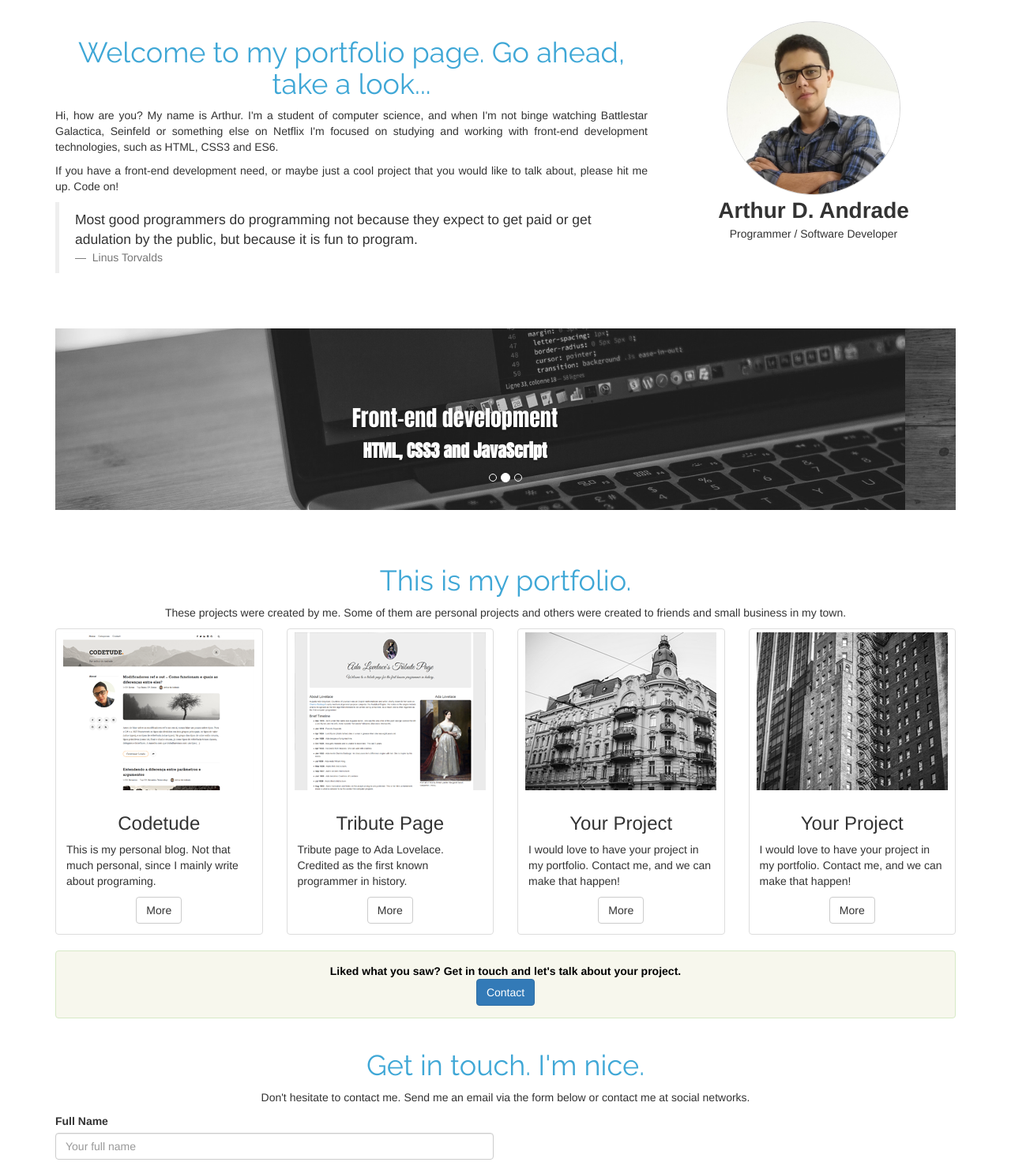
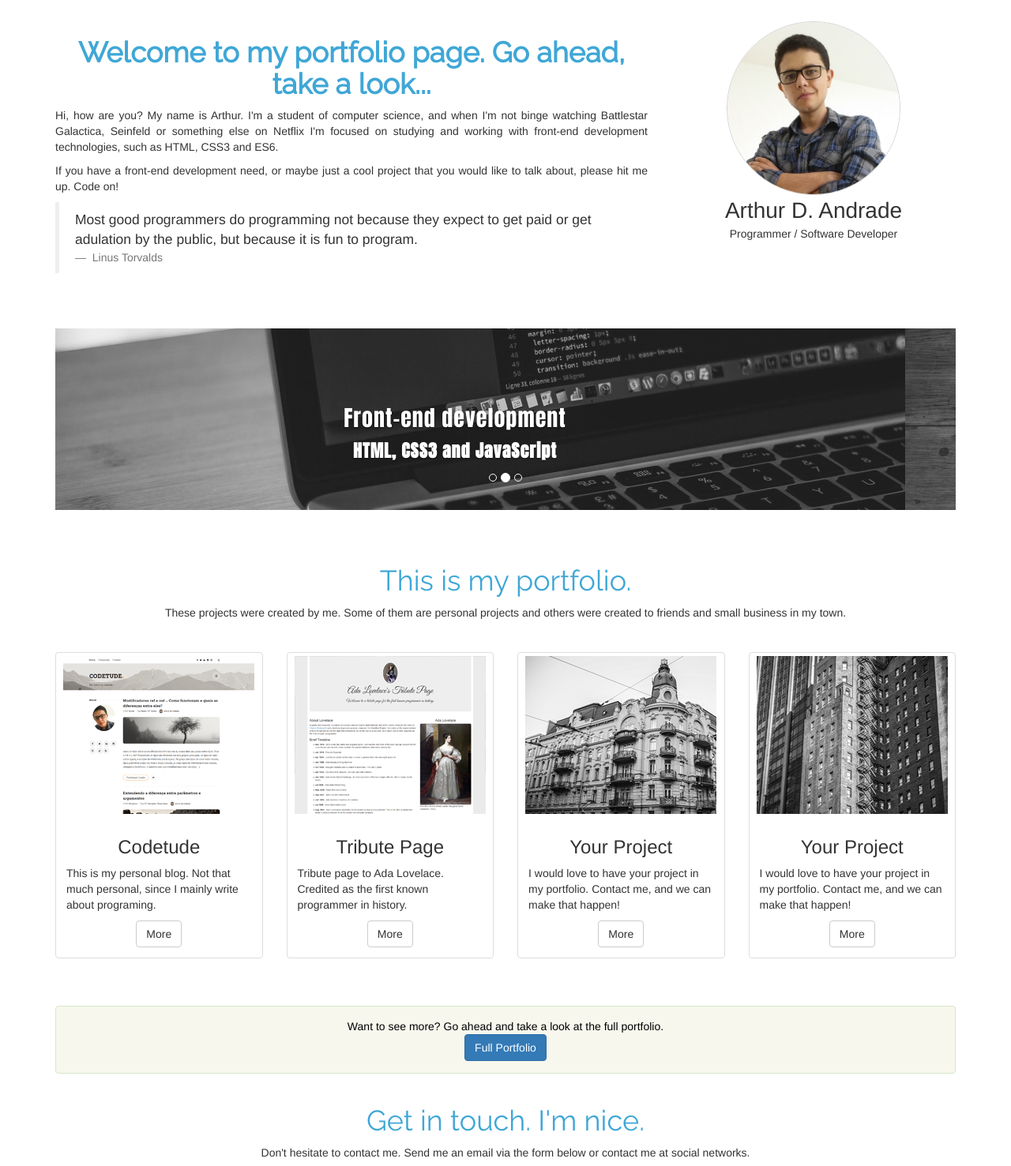
Before and after one commit to ItsMeArthur/portfolio-page, a plain HTML site: page index.html in a window 1280 px wide. Shown: the part 53-1530 px from the top of the page at 79% size. Drawn offline with Linux system fonts and the light colour scheme.

Commit message:
Minor fixes.

```diff
--- a/css/styles.css
+++ b/css/styles.css
@@ -24,7 +24,7 @@
 .custom-lead {
   margin-bottom: 20px;
   font-size: 28px;
-  font-weight: 700;
+  font-weight: 500;
   line-height: 1.4;
   margin: 0 0 0 0;
 }
@@ -36,6 +36,11 @@
 #profile-pic {
     width: 100%;
     max-width: 220px;
+}
+
+#portfolio-thumbnails {
+    margin-top: 40px;
+    margin-bottom: 40px;
 }
 
 #footer {
@@ -93,10 +98,12 @@ h1 {
 
 .text-bigger {
     font-size: 28px;
+    letter-spacing: 1px;
 }
 
 .text-big {
     font-size: 22px;
+    letter-spacing: 1px;
 }
 
 .bold {
--- a/index.html
+++ b/index.html
@@ -44,9 +44,9 @@
 		<div class="row bottom-padding" id="about">
 			<div class="col-md-8 col-sm-8 about-col">
 
-				<h1 class="text-center">Welcome to my portfolio page. Go ahead, take a look...</h1>
+				<h1 class="text-center bold">Welcome to my portfolio page. Go ahead, take a look...</h1>
 
-				<p class="text-justify">Hi, how are you? My name is Arthur. I'm a student of computer science, and when I'm not binge watching Battlestar Galactica, Seinfeld or something else on Netflix I'm focused on studying and working with front-end development technologies, such as HTML, CSS3 and ES6. </p>
+				<p class="text-justify">Hi, how are you? My name is Arthur. I'm a student of computer science, and when I'm not binge watching Battlestar Galactica, Seinfeld or something else on Netflix I'm focused on studying and working with front-end development technologies, such as HTML, CSS3 and ES6.</p>
 
 				<p class="text-justify">If you have a front-end development need, or maybe just a cool project that you would like to talk about, please hit me up. Code on!</p>
 
@@ -117,7 +117,7 @@
 				</div>
 
 				<!-- Beginning of portfolio thumbnails -->
-				<div class="row">
+				<div class="row" id="portfolio-thumbnails">
 
 					<div class="col-md-3 col-sm-4  col-xs-6">
 						<div class="thumbnail">
@@ -169,8 +169,8 @@
 				<div class="row">
 					<div class="col-md-12">
 						<div class="alert alert-custom text-center center-block">
-							<p class="bold"> Liked what you saw? Get in touch and let's talk about your project. </p>
-							<a href="#contact-section"> <button class="btn btn-primary btn-large">Contact</button> </a>
+							<p>Want to see more? Go ahead and take a look at the full portfolio. </p>
+							<a href="#contact-section"> <button class="btn btn-primary btn-large">Full Portfolio</button> </a>
 						</div>
 					</div>
 				</div>
@@ -213,10 +213,10 @@
 					<p>Here are some of the social networks where you can find me. I'll gladly talk about any projects you have in mind, or if you just want to tak about programming, that's cool too. </p>
 
 					<div id="social-icons" class="text-center">
-						<a href="https://www.facebook.com/andradedearthur"><i class="fa fa-facebook-square"></i></a>
-						<a href="https://www.linkedin.com/in/arthurdeandrade"><i class="fa fa-linkedin-square"></i></a>
-						<a href="https://github.com/andradedearthur"><i class="fa fa-github-square"></i></a>
-						<a href="https://twitter.com/andradedearthur"><i class="fa fa-twitter-square"></i></a>
+						<a href="https://www.facebook.com/andradedearthur" target="_blank"><i class="fa fa-facebook-square"></i></a>
+						<a href="https://www.linkedin.com/in/arthurdeandrade" target="_blank"><i class="fa fa-linkedin-square"></i></a>
+						<a href="https://github.com/andradedearthur" target="_blank"><i class="fa fa-github-square"></i></a>
+						<a href="https://twitter.com/andradedearthur" target="_blank"><i class="fa fa-twitter-square"></i></a>
 					</div>
 
 				</div>
```
